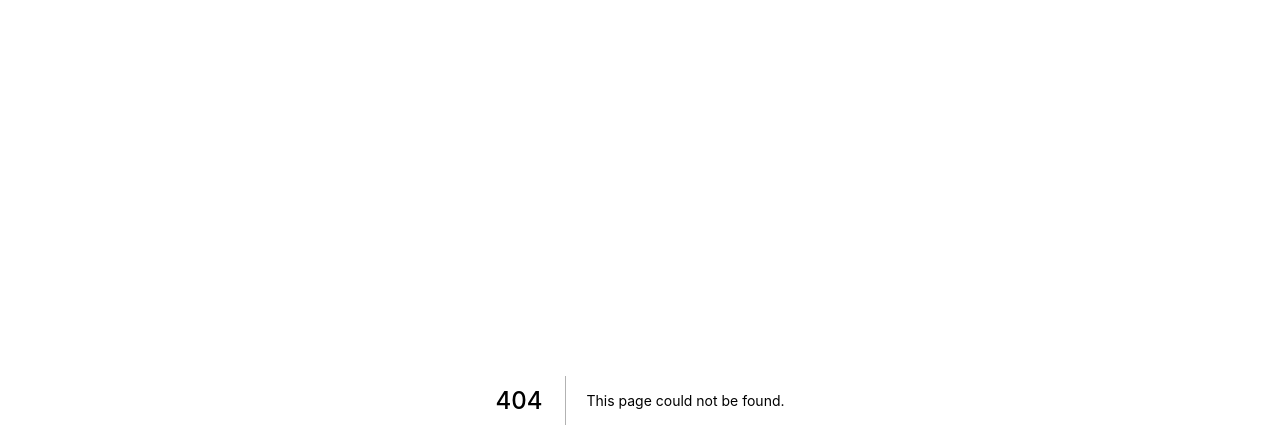
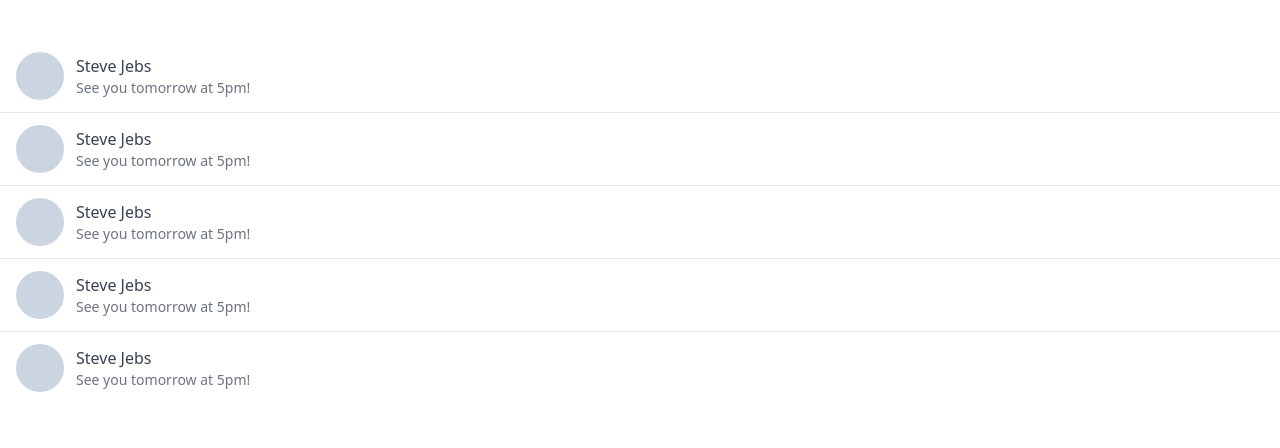
Before and after one commit to junghong0512/vintage-market, a Next.js app: page /chats in a window 1280 px wide. Before the commit this address had no page. Shown: the top 448 px of the page. Built offline with nearby package versions, Linux system fonts and the light colour scheme.

Commit message:
[UPDATE] #5.8 Chats Page

```diff
--- /dev/null
+++ b/pages/chats.tsx
@@ -0,0 +1,24 @@
+import type { NextPage } from 'next';
+
+const Chats: NextPage = () => {
+  return (
+    <div className='py-10 divide-y-[1px]'>
+      {[1, 2, 3, 4, 5].map((_, i) => (
+        <div
+          key={i}
+          className='flex px-4 py-3 items-center space-x-3 cursor-pointer'
+        >
+          <div className='w-12 h-12 rounded-full bg-slate-300' />
+          <div>
+            <p className='text-gray-700'>Steve Jebs</p>
+            <p className='text-sm font-medium text-gray-500'>
+              See you tomorrow at 5pm!
+            </p>
+          </div>
+        </div>
+      ))}
+    </div>
+  );
+};
+
+export default Chats;
```
